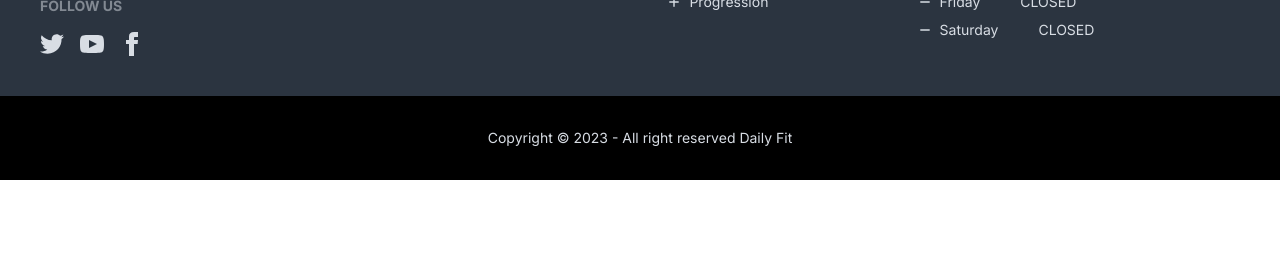
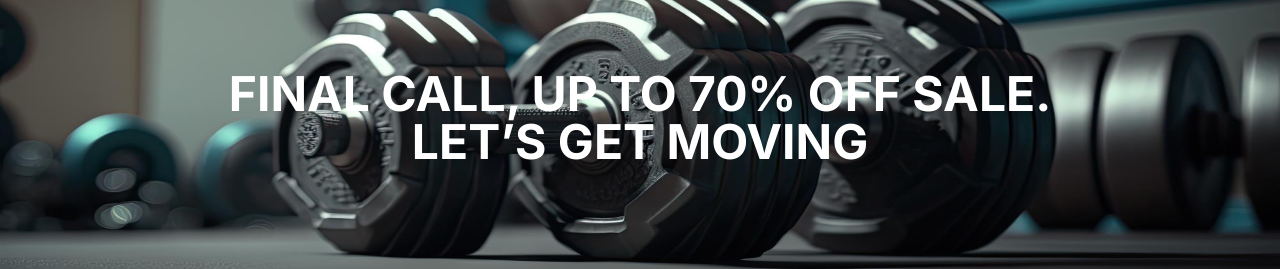
Before and after one commit to atikur-24/daily-fit-client, a React (Vite) app: page / in a window 1280 px wide. Shown: the part 1872-2141 px from the top of the page. Before the commit the page ends 2052 px from the top, so only its background shows below. Built offline with nearby package versions, Linux system fonts and the light colour scheme; no server answers.

Commit message:
added offer section

```diff
--- a/src/pages/Home/Home/Home.jsx
+++ b/src/pages/Home/Home/Home.jsx
@@ -1,5 +1,6 @@
 import DynamicTitle from "../../../components/DynamicTitle";
 import Banner from "../Banner/Banner";
+import Offer from "../Offer/Offer";
 import PopularClasses from "../PopularClasses/PopularClasses";
 import PopularInstructors from "../PopularInstructors/PopularInstructors";
 
@@ -10,6 +11,7 @@ const Home = () => {
             <Banner />
             <PopularClasses />
             <PopularInstructors />
+            <Offer />
         </>
     );
 };
--- /dev/null
+++ b/src/pages/Home/Offer/Offer.jsx
@@ -0,0 +1,12 @@
+import OfferImg from '../../../assets/banner/dumbbells.jpg'
+
+const Offer = () => {
+    return (
+        <section className='relative'>
+            <img className='lg:h-[600px] h-[400px] w-full' src={OfferImg} alt="banner" />
+            <h2 className='text-white text-3xl lg:text-5xl absolute top-1/2 w-full traking- font-medium lg:font-bold text-center'>FINAL CALL, UP TO 70% OFF SALE. <br /> LET’S GET MOVING</h2>
+        </section>
+    );
+};
+
+export default Offer;
```
Also changed, not shown: src/assets/banner/dumbbells.jpg (added).
